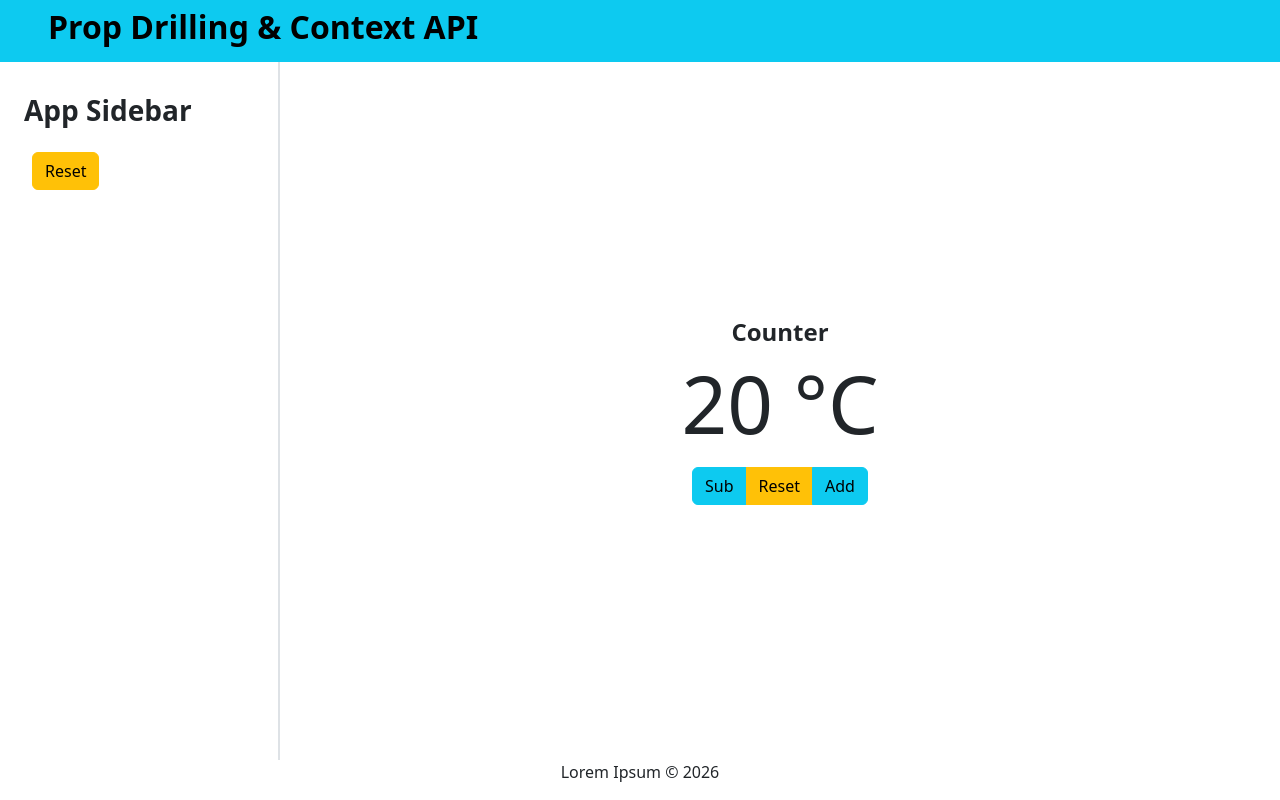
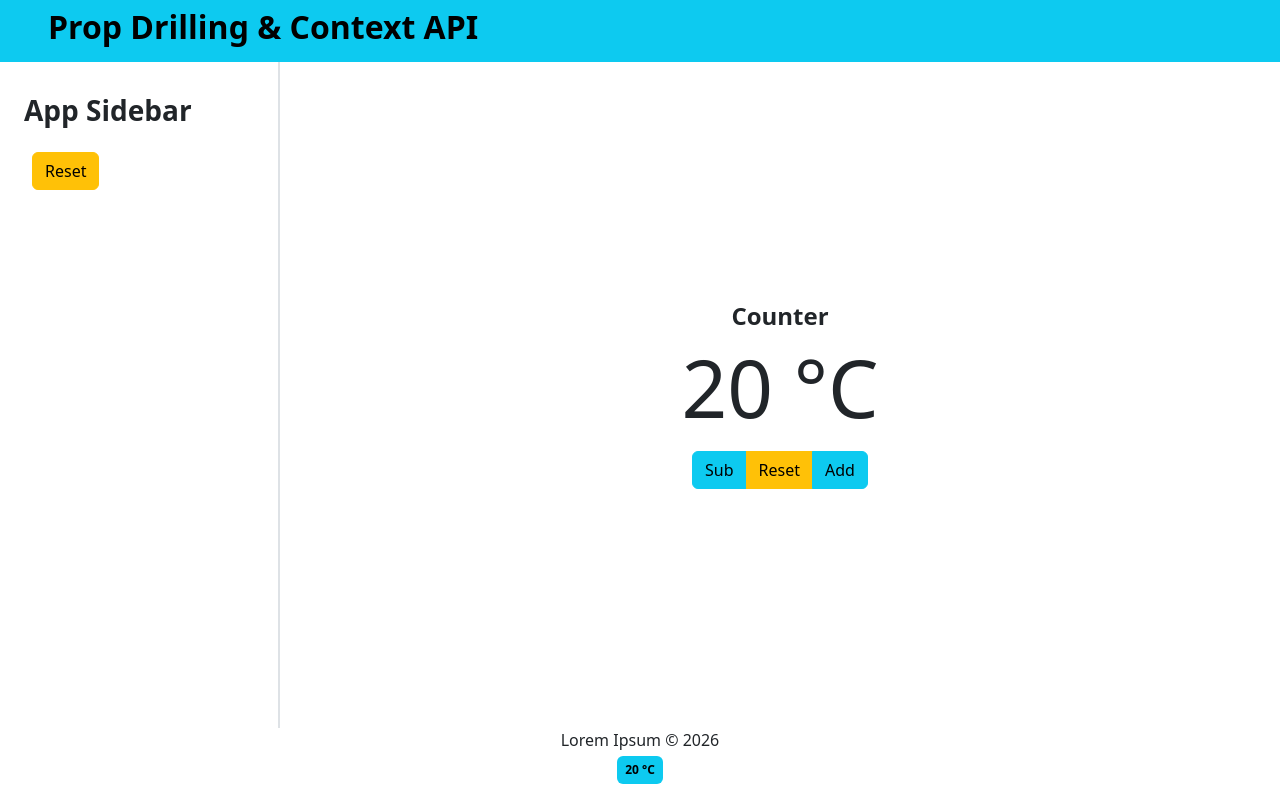
Before and after one commit to MarcusOrion/react-context, a React (Vite) app in the folder react-context/: page / in a window 1280 px wide. Built offline with nearby package versions, Linux system fonts and the light colour scheme.

Commit message:
add CountContenxt to Footer

```diff
--- a/react-context/src/layout/Footer.jsx
+++ b/react-context/src/layout/Footer.jsx
@@ -1,7 +1,12 @@
+import { useContext } from "react";
+import CountContext from "../contenxts/CountContext";
+
 export default function Footer() {
+  const { temp } = useContext(CountContext);
   return (
-    <footer className="d-flex justify-content-center">
-      <p className="align-items-center">Lorem Ipsum &copy; 2026</p>
+    <footer className="d-flex flex-column align-items-center">
+      <p className="mb-1">Lorem Ipsum &copy; 2026</p>
+      <div className="badge text-bg-info px-2 py-2 mb-3">{temp} °C</div>
     </footer>
   );
 }
```
